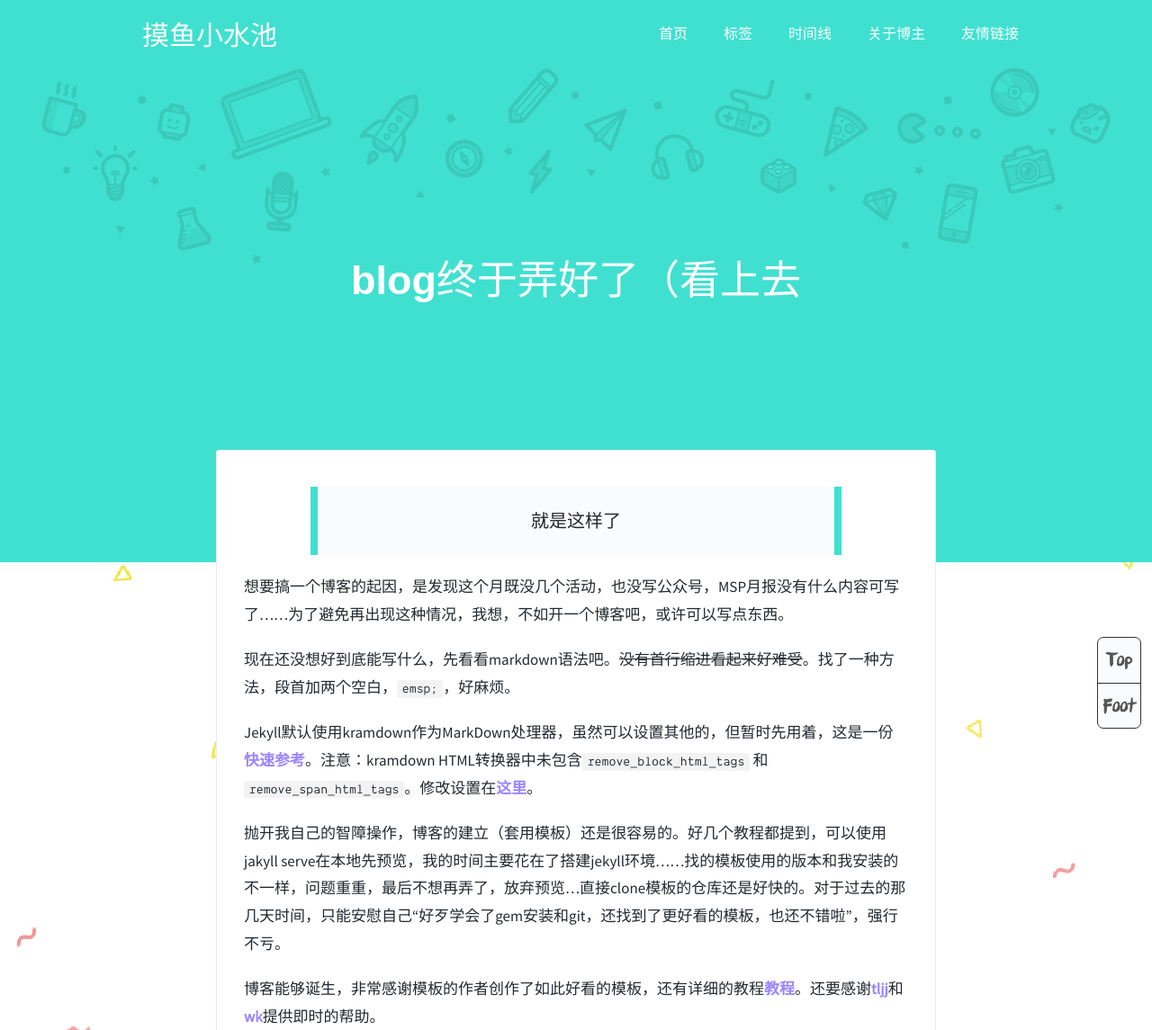
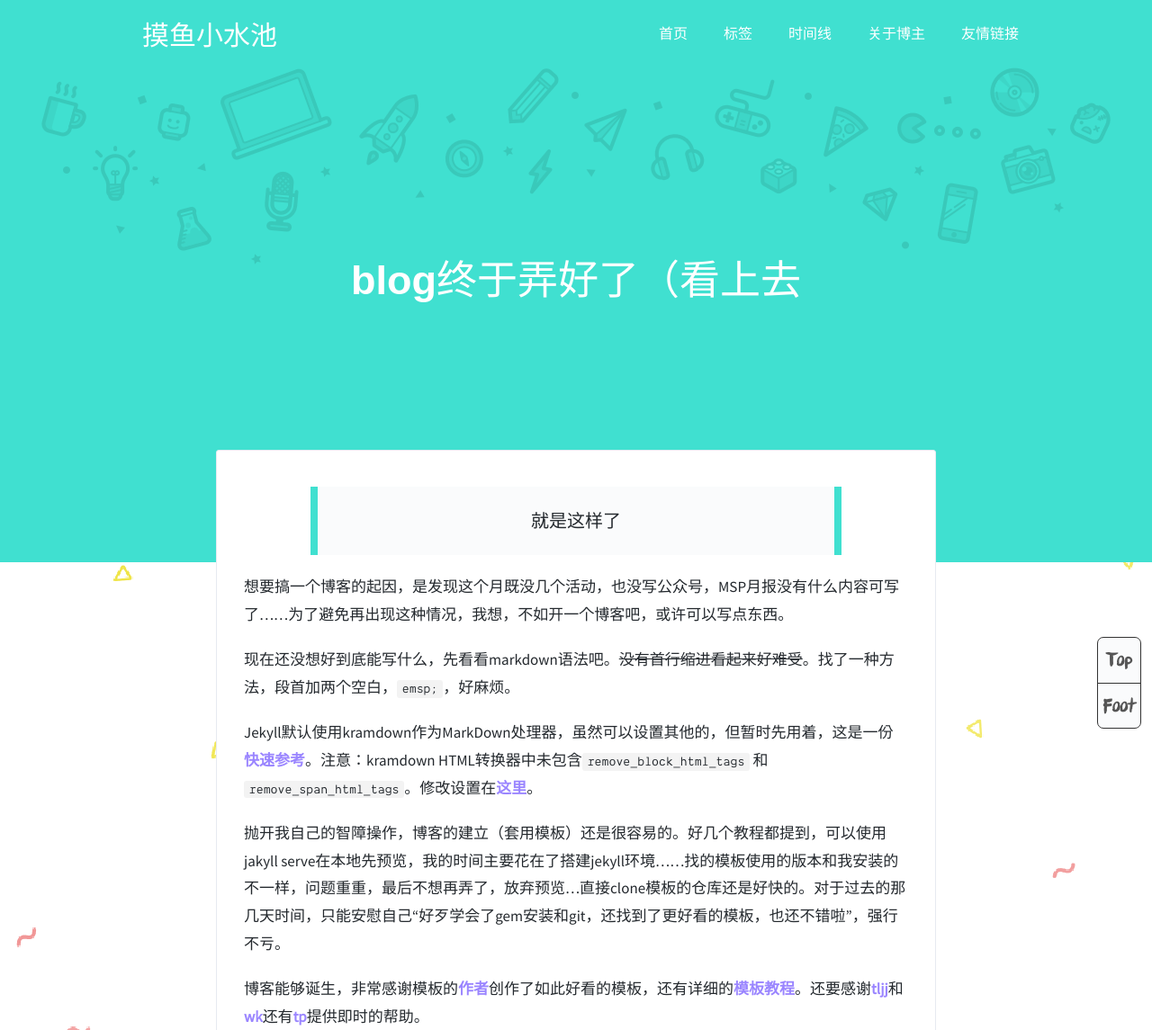
Before and after one commit to Miraling/Miraling.github.io, a Jekyll site: the page built from _posts/2020-5-25-first-blog-for-test.md, in a window 1280 px wide. Shown: the top 1145 px of the page at 90% size. Built offline with Jekyll 4.4.1, drawn with Linux system fonts in a browser that asks for light colours; comment, search, counter and statistics services are not loaded; grey boxes are pictures that could not be loaded.

Commit message:
Update 2020-5-25-first-blog-for-test.md

```diff
--- a/_posts/2020-5-25-first-blog-for-test.md
+++ b/_posts/2020-5-25-first-blog-for-test.md
@@ -17,7 +17,7 @@ Jekyll默认使用kramdown作为MarkDown处理器，虽然可以设置其他的
 
 抛开我自己的智障操作，博客的建立（套用模板）还是很容易的。好几个教程都提到，可以使用jakyll serve在本地先预览，我的时间主要花在了搭建jekyll环境......找的模板使用的版本和我安装的不一样，问题重重，最后不想再弄了，放弃预览...直接clone模板的仓库还是好快的。对于过去的那几天时间，只能安慰自己“好歹学会了gem安装和git，还找到了更好看的模板，也还不错啦”，强行不亏。
 
-博客能够诞生，非常感谢模板的作者创作了如此好看的模板，还有详细的教程[教程](https://github.com/xukimseven/HardCandy-Jekyll "模板和教程")。还要感谢[tljj](https://github.com/Luosuu )和[wk](https://github.com/nexustar)提供即时的帮助。
+博客能够诞生，非常感谢模板的[作者](https://github.com/xukimseven)创作了如此好看的模板，还有详细的[模板教程](https://github.com/xukimseven/HardCandy-Jekyll "模板和教程")。还要感谢[tljj](https://github.com/Luosuu )和[wk](https://github.com/nexustar)还有[tp](https://github.com/stupidodie)提供即时的帮助。
 
 最后试试添加图片。
 ![tCe5U1.jpg](https://s1.ax1x.com/2020/05/25/tCe5U1.jpg "2019圣诞限定刨冰")
```
